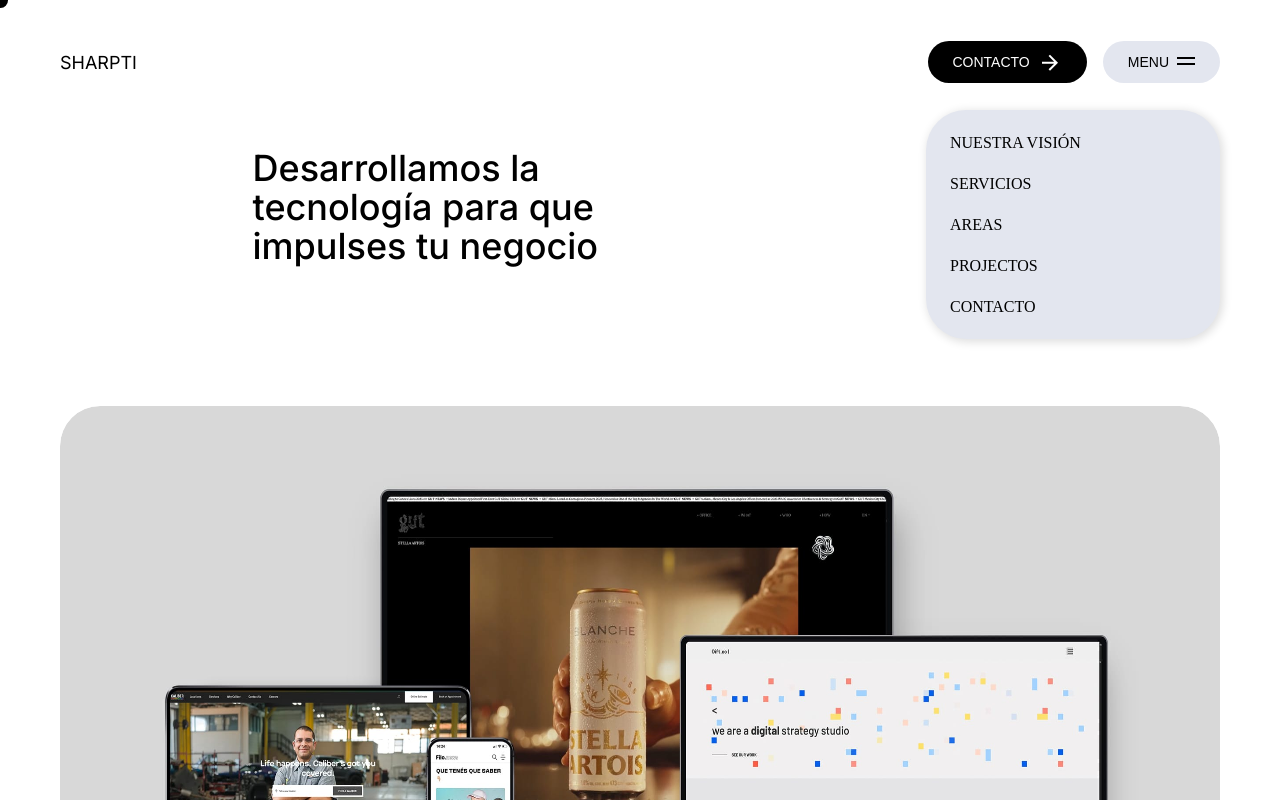
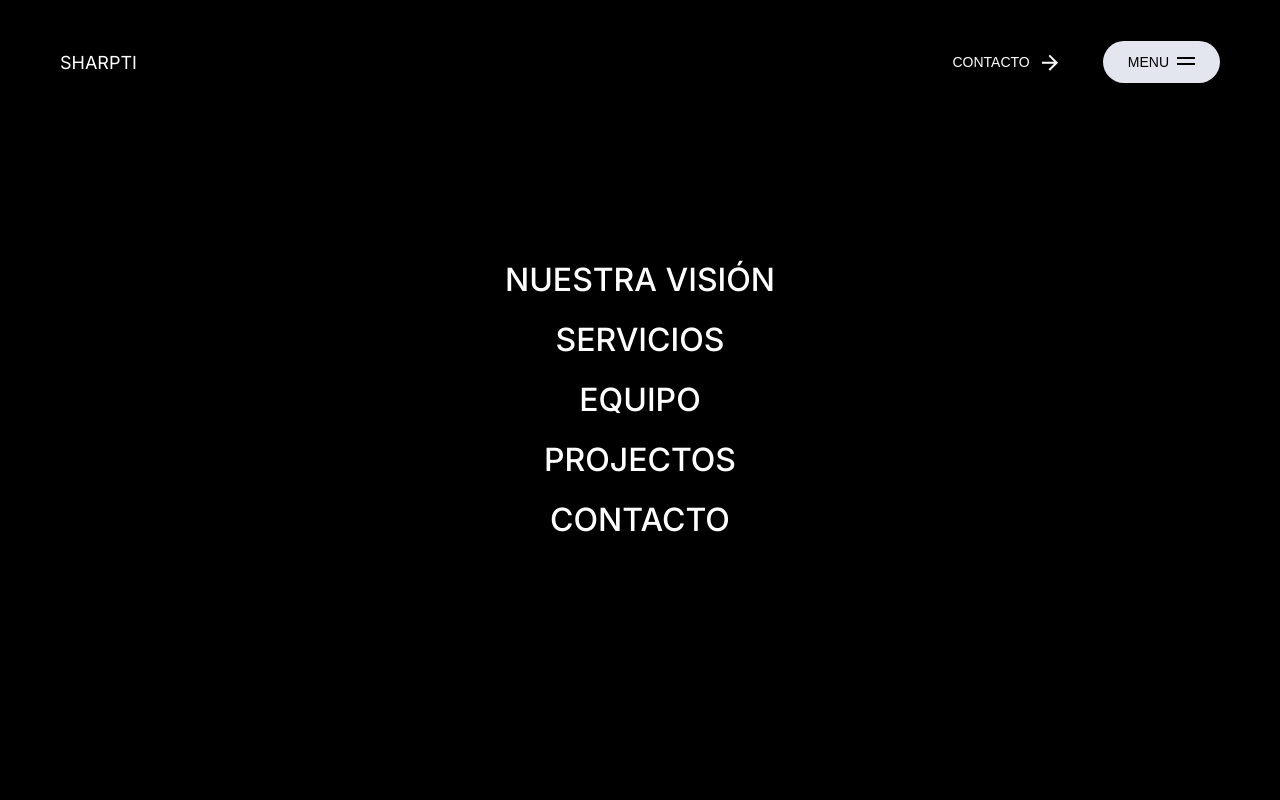
Before and after one commit to testolinp/momiji, a Next.js app: page / in a window 1280 px wide. Both pictures are taken after a click on the button "MENU". Shown: the top 800 px of the page. Built offline with nearby package versions, Linux system fonts and the light colour scheme.

Commit message:
final fix

```diff
--- a/src/app/layout.tsx
+++ b/src/app/layout.tsx
@@ -11,7 +11,11 @@
       <head>
         <title>Sharpti | Transformación digital a tu medida</title>
         <link rel='icon' type='image/x-icon' href='/images/favicon.ico' />
-        <meta name='description' content='Generamos productos digitales a medida de cada cliente, siempre con foco en la experiencia de sus usuarios' />
+        <meta name='description' content='Somos una agencia especializada en crear soluciones personalizadas que aceleran el crecimiento de nuestros clientes.' />
+        <meta property='og:title' content='Sharpti | Transformación digital a tu medida' />
+        <meta property='og:description' content='Somos una agencia especializada en crear soluciones personalizadas que aceleran el crecimiento de nuestros clientes.' />
+        <meta property='og:url' content='https://www.sharpti.com/' />
+        <meta property='og:image' content='https://www.sharpti.com/images/herospace-mobile.jpg' />
       </head>
       <body className={`${inter.className} antialiased`}>
         <Header></Header>
--- a/src/app/ui/header/header.module.css
+++ b/src/app/ui/header/header.module.css
@@ -16,6 +16,7 @@
 }
 
 .header__lg {
+  color: var(--black-color);
   text-transform: uppercase;
 }
 
@@ -75,6 +76,7 @@
 }
 
 .header__menu small {
+  color: var(--black-color);
   display: none;
   font-size: 14px;
   font-weight: 500;
@@ -88,22 +90,39 @@
 }
 
 .header__menu span {
+  display: block;
+  width: 18px;
+  height: 18px;
+  position: relative;
+  top: 0;
+}
+
+.header__menu span::after {
   background-color: var(--black-color);
+  top: 2px;
+  content: '';
   display: block;
   height: 2px;
   position: relative;
-  top: 12px;
   width: 18px;
 }
 
 .header__menu span::before {
   background-color: var(--black-color);
-  bottom: -6px;
+  top: 10px;
   content: '';
   display: block;
   height: 2px;
   position: relative;
   width: 18px;
+}
+
+.header__menu__close span::after {
+  animation: menuTop .3s ease-in-out forwards;
+}
+
+.header__menu__close span::before {
+  animation: menuBottom .3s ease-in-out forwards;
 }
 
 @media only screen and (min-width: 1024px) {
@@ -119,6 +138,10 @@
     font-size: 18px;
   }
 
+  .header__lg__reverse {
+    color: var(--white-color);
+  }
+
   .header__talk {
     display: flex;
   }
@@ -129,10 +152,6 @@
     height: 42px;
     padding: 0 25px;
     width: auto;
-  }
-
-  .header__menu span {
-    top: -4px;
   }
 
   .header__menu small {
@@ -146,3 +165,37 @@
     padding-right: 60px;
   }
 }
+
+@keyframes menuTop {
+  0% {
+    top: 2px;
+    transform: rotate(0deg);
+  }
+
+  50% {
+    top: 5px;
+    transform: rotate(0deg);
+  }
+
+  100% {
+    top: 5px;
+    transform: rotate(45deg);
+  }
+}
+
+@keyframes menuBottom {
+  0% {
+    top: 10px;
+    transform: rotate(0deg);
+  }
+
+  50% {
+    top: 7px;
+    transform: rotate(0deg);
+  }
+
+  100% {
+    top: 7px;
+    transform: rotate(-45deg);
+  }
+}
--- a/src/app/ui/header/header.tsx
+++ b/src/app/ui/header/header.tsx
@@ -12,10 +12,14 @@
     setShowMenu(!showMenu)
   }
 
+  const hideMenu = () => {
+    displayMenu()
+  }
+
   return (
     <header className={styles.header}>
       <div className={styles.header__wrapper}>
-        <Link href='/' aria-label={'SharpTI'} className={styles.header__lg}>SharpTI</Link>
+        <Link href='/' aria-label={'SharpTI'} className={`${styles.header__lg} ${showMenu ? styles.header__lg__reverse : ''}`}>SharpTI</Link>
         <div className={styles.header__buttons}>
           <button className={styles.header__talk} aria-label='Contacto'>
             Contacto
@@ -30,7 +34,7 @@
           </button>
         </div>
       </div>
-      <Menu showMenu={showMenu}></Menu>
+      <Menu showMenu={showMenu} hideMenu={hideMenu}></Menu>
     </header>
   )
 }
--- a/src/app/ui/menu/menu.module.css
+++ b/src/app/ui/menu/menu.module.css
@@ -1,22 +1,17 @@
 .menu {
+  align-items: center;
   background-color: var(--black-color);
   display: flex;
   flex-direction: column;
   height: 100dvh;
+  justify-content: center;
   left: 0;
   opacity: 0;
   pointer-events: none;
   position: fixed;
   top: 0;
   transition: opacity .3s ease-in-out;
-  visibility: hidden;
   width: 100%;
-}
-
-.menu__show {
-  opacity: 1;
-  pointer-events: inherit;
-  visibility: visible;
 }
 
 .menu__wrapper {
@@ -24,8 +19,7 @@
 }
 
 .menu__nav {
-  background-color: var(--grey-color);
-  border-radius: 40px;
+  align-items: center;
   display: flex;
   flex-direction: column;
   gap: 24px;
@@ -35,80 +29,24 @@
 .menu__nav button {
   background-color: transparent;
   border: 0 none;
-  color: var(--black-color);
+  color: var(--white-color);
   cursor: pointer;
-  font-family: '__Inter_dd250f', '__Inter_Fallback_dd250f';
-  font-size: 16px;
+  font-size: 32px;
   font-weight: 500;
-  line-height: 17px;
+  line-height: 36px;
   margin: 0;
   padding: 0;
   text-align: left;
   text-transform: uppercase;
 }
 
-.menu__newsletter {
-  background-color: var(--grey-color);
-  border-radius: 40px;
-  margin-top: 16px;
-  padding: 24px;
-}
-
-.menu__newsletter h2 {
-  color: var(--black-color);
-  font-size: 16px;
-  font-weight: 500;
-  line-height: 17px;
-  margin-bottom: 24px;
-}
-
-.menu__newsletter__input {
-  position: relative;
-}
-
-.menu__newsletter__input input {
-  border-radius: 40px;
-  border: 0 none;
-  font-size: 14px;
-  font-weight: 500;
-  height: 42px;
-  line-height: 17px;
-  padding: 0 24px;
-  width: 100%;
-}
-
-.menu__newsletter__input button {
-  align-items: center;
-  background-color: transparent;
-  border-radius: 40px;
-  border: 0 none;
-  display: flex;
-  height: 42px;
-  justify-content: center;
-  position: absolute;
-  right: 0;
-  top: 0;
-  width: 42px;
-}
-
 @media only screen and (min-width: 1024px) {
-  .menu {
-    background-color: transparent;
-    left: auto;
-    right: 60px;
-    top: 110px;
-    width: 294px;
+  .menu__show {
+    opacity: 1;
+    pointer-events: inherit;
   }
 
   .menu__wrapper {
     padding: 0;
   }
-
-  .menu__nav {
-    box-shadow: 2px 2px 10px 1px #0002;
-  }
-
-  .menu__newsletter {
-    box-shadow: 2px 2px 10px 1px #0002;
-  }
 }
--- a/src/app/ui/menu/menu.tsx
+++ b/src/app/ui/menu/menu.tsx
@@ -1,32 +1,23 @@
+import { inter } from '../../ui/fonts'
 import styles from './menu.module.css'
 
-export default function Menu({ showMenu }) {
+export default function Menu({ showMenu, hideMenu }) {
   const scrollToSection = (id: string) => {
     const element = document.getElementById(id)
     element?.scrollIntoView({ behavior: 'smooth'})
+    hideMenu()
   }
 
   return (
     <div className={`${styles.menu} ${showMenu ? styles.menu__show : ''}`}>
       <div className={styles.menu__wrapper}>
         <nav className={styles.menu__nav}>
-          <button onClick={()=>scrollToSection('vision')}>Nuestra visión</button>
-          <button onClick={()=>scrollToSection('services')}>Servicios</button>
-          <button onClick={()=>scrollToSection('areas')}>Areas</button>
-          <button onClick={()=>scrollToSection('projects')}>Projectos</button>
-          <button onClick={()=>scrollToSection('contact')}>Contacto</button>
+          <button className={inter.className} onClick={()=>scrollToSection('vision')}>Nuestra visión</button>
+          <button className={inter.className} onClick={()=>scrollToSection('services')}>Servicios</button>
+          <button className={inter.className} onClick={()=>scrollToSection('areas')}>Equipo</button>
+          <button className={inter.className} onClick={()=>scrollToSection('projects')}>Projectos</button>
+          <button className={inter.className} onClick={()=>scrollToSection('contact')}>Contacto</button>
         </nav>
-        {/* <div className={styles.menu__newsletter}>
-          <h2>Subscribe to our newsletter</h2>
-          <div className={styles.menu__newsletter__input}>
-            <input placeholder='Your email' />
-            <button>
-            <svg width='24' height='24' viewBox='0 0 24 24' fill='none'>
-              <path d='M16.175 13H4V11H16.175L10.575 5.4L12 4L20 12L12 20L10.575 18.6L16.175 13Z' fill='black'/>
-            </svg>
-            </button>
-          </div>
-        </div> */}
       </div>
     </div>
   )
--- a/src/app/ui/project-card/project-card.tsx
+++ b/src/app/ui/project-card/project-card.tsx
@@ -1,15 +1,14 @@
 import styles from './project-card.module.css'
 import Image from 'next/image'
 
-export default function ProjectCard({ title, description, image }) {
+export default function ProjectCard({ title, subtitle, image }) {
   return (
     <article className={styles.projectCard}>
       <div className={styles.projectCard__image}>
         <Image src={image} width={1600} height={0} priority={true}
            alt='' style={{ width: '100%', height: '100%' }} />
       </div>
-      <p>{description}</p>
-      <h3>{title}</h3>
+      <h3>{title} <span>/ {subtitle}</span></h3>
     </article>
   )
 }
--- a/src/app/ui/team/team.tsx
+++ b/src/app/ui/team/team.tsx
@@ -32,7 +32,7 @@
     <section className={`container ${styles.team}`} id='areas'>
       <motion.h2 initial={{ opacity: 0, top: 20 }}
           whileInView={{ opacity: 1, top: 0 }} transition={{ delay: .6, duration: .5 }} viewport={{ once: true }}>
-        Nuestras áreas
+        Lideran nuestros equipos
       </motion.h2>
       <ul className={styles.team__list}>
         {members.map((member, key) => {
--- a/src/app/ui/visions/visions.tsx
+++ b/src/app/ui/visions/visions.tsx
@@ -14,7 +14,7 @@
       <div className={styles.visions__content}>
         <motion.p initial={{ opacity: 0, top: 20 }}
             whileInView={{ opacity: 1, top: 0 }} transition={{ delay: .7, duration: .5 }} viewport={{ once: true }}>
-          Somos una agencia especializada en crear soluciones personalizadas que impulsan el impulso de nuestros clientes.
+          Somos una agencia especializada en crear soluciones personalizadas que aceleran el crecimiento de nuestros clientes.
         </motion.p>
         <motion.div initial={{ opacity: 0, top: 20 }}
             whileInView={{ opacity: 1, top: 0 }} transition={{ delay: .5, duration: .5 }} viewport={{ once: true }}>
```
Also changed, not shown: src/app/ui/project-card/project-card.module.css (+11 -17 lines), src/app/ui/projects/projects.tsx (+5 -5 lines).
